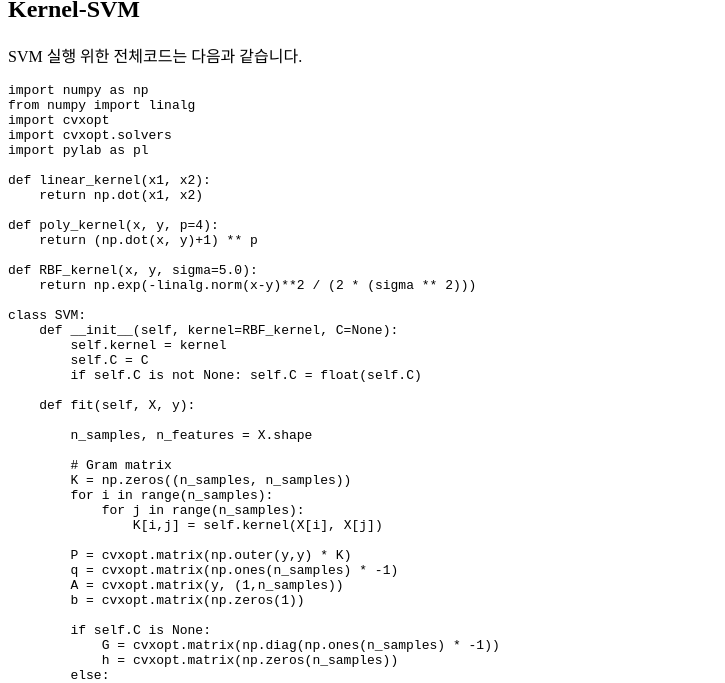
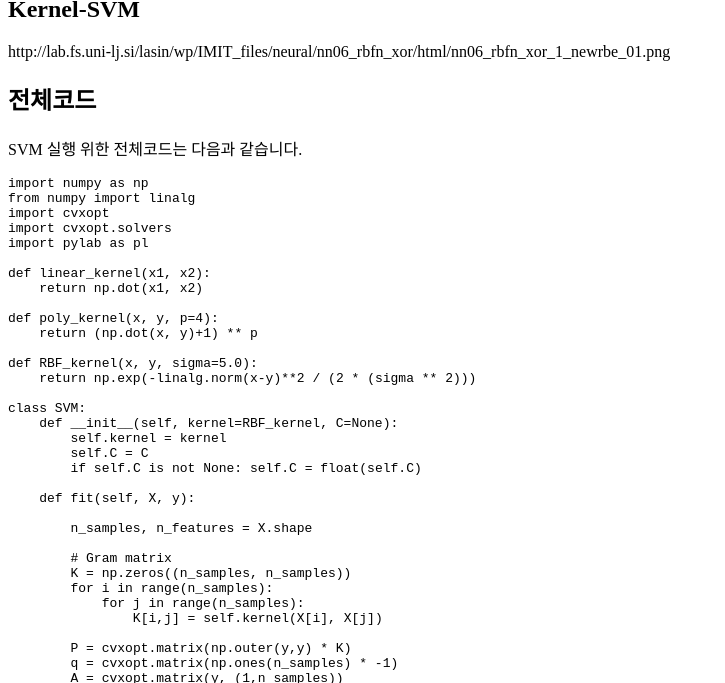
Before and after one commit to MS930/MS930.github.io, a Jekyll site: the page built from _posts/2018-10-30-SVM.md, in a window 1280 px wide and 900 px high, scrolled down 8403 px, cut to the strip 217-900 px from the top of the window. Shown: the whole strip, without its empty margins (0-725 px from the left). Built offline with Jekyll 4.4.1, drawn with Linux system fonts in a browser that asks for light colours; formulas are drawn with MathJax 3.

Commit message:
Update 2018-10-30-SVM.md

```diff
--- a/_posts/2018-10-30-SVM.md
+++ b/_posts/2018-10-30-SVM.md
@@ -519,6 +519,13 @@ Kernel-SVM
 
 
 
+http://lab.fs.uni-lj.si/lasin/wp/IMIT_files/neural/nn06_rbfn_xor/html/nn06_rbfn_xor_1_newrbe_01.png
+
+
+
+
+전체코드
+-----
 
 SVM 실행 위한 전체코드는 다음과 같습니다.
 
```
